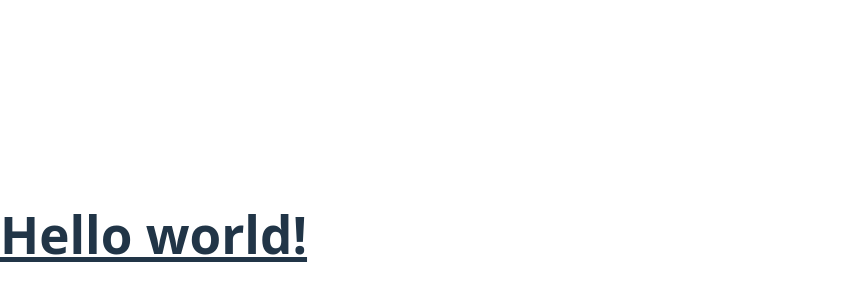
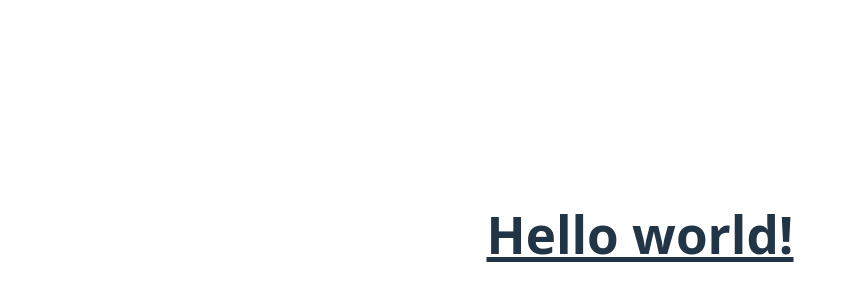
Before and after one commit to HMasataka/vite-tailwind-ts-playground, a React (Vite) app: page / in a window 1280 px wide. Shown: the part 166-466 px from the top of the page, without its empty margins (0-857 px from the left). Built offline with nearby package versions, Linux system fonts and the light colour scheme.

Commit message:
Feat screen

```diff
--- a/src/App.tsx
+++ b/src/App.tsx
@@ -1,8 +1,8 @@
 function App() {
   return (
-    <>
+    <div className="flex items-center justify-center min-h-screen min-w-screen">
       <h1 className="text-3xl font-bold underline">Hello world!</h1>
-    </>
+    </div>
   );
 }
 
```
